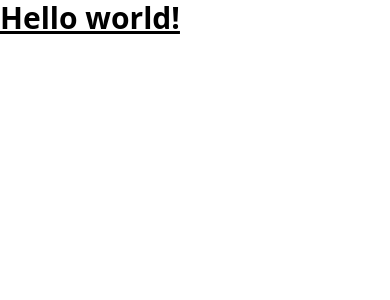
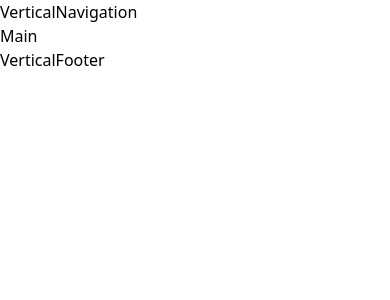
Before and after one commit to smwasifzamanomee/vendor_ecommerce_website, a Next.js app in the folder v_ecom_web_frontend/: page / in a window 390 px wide. Shown: the top 300 px of the page. Built offline with nearby package versions, Linux system fonts and the light colour scheme.

Commit message:
dektop and mobile layout setup

```diff
--- /dev/null
+++ b/v_ecom_web_frontend/components/home/Main.jsx
@@ -0,0 +1,9 @@
+import React from 'react'
+
+const Main = () => {
+  return (
+    <div>Main</div>
+  )
+}
+
+export default Main
--- /dev/null
+++ b/v_ecom_web_frontend/components/layout/HorizontalLayout/index.jsx
@@ -0,0 +1,11 @@
+import HorizontalFooter from "@/components/shared/HorizontalLayout/HorizontalFooter";
+import HorizontalNavigation from "@/components/shared/HorizontalLayout/HorizontalNavigation";
+
+
+export default function HorizontalLayout({ children, className }) {
+  return (
+    <div className={className}>
+      <HorizontalNavigation /> {children} <HorizontalFooter />
+    </div>
+  );
+}
--- /dev/null
+++ b/v_ecom_web_frontend/components/layout/VerticalLayout/index.jsx
@@ -0,0 +1,11 @@
+import VerticalFooter from "@/components/shared/VerticalLayout/VerticalFooter";
+import VerticalNavigation from "@/components/shared/VerticalLayout/VerticalNavigation";
+
+
+export default function VerticalLayout({ children, className }) {
+  return (
+    <div className={className}>
+      <VerticalNavigation /> {children} <VerticalFooter />
+    </div>
+  );
+}
--- /dev/null
+++ b/v_ecom_web_frontend/components/shared/HorizontalLayout/HorizontalFooter.jsx
@@ -0,0 +1,9 @@
+import React from 'react'
+
+const HorizontalFooter = () => {
+  return (
+    <div>HorizontalFooter</div>
+  )
+}
+
+export default HorizontalFooter
--- /dev/null
+++ b/v_ecom_web_frontend/components/shared/HorizontalLayout/HorizontalNavigation.jsx
@@ -0,0 +1,9 @@
+import React from 'react'
+
+const HorizontalNavigation = () => {
+  return (
+    <div>HorizontalNavigation</div>
+  )
+}
+
+export default HorizontalNavigation
--- /dev/null
+++ b/v_ecom_web_frontend/components/shared/VerticalLayout/VerticalFooter.jsx
@@ -0,0 +1,9 @@
+import React from 'react'
+
+const VerticalFooter = () => {
+  return (
+    <div>VerticalFooter</div>
+  )
+}
+
+export default VerticalFooter
--- /dev/null
+++ b/v_ecom_web_frontend/components/shared/VerticalLayout/VerticalNavigation.jsx
@@ -0,0 +1,9 @@
+import React from 'react'
+
+const VerticalNavigation = () => {
+  return (
+    <div>VerticalNavigation</div>
+  )
+}
+
+export default VerticalNavigation
--- a/v_ecom_web_frontend/pages/index.js
+++ b/v_ecom_web_frontend/pages/index.js
@@ -1,7 +1,19 @@
+import Main from "@/components/home/Main";
+import HorizontalLayout from "../components/layout/HorizontalLayout";
+import VerticalLayout from "../components/layout/VerticalLayout";
+
 export default function Home() {
   return (
-    <h1 className="text-3xl font-bold underline">
-      Hello world!
-    </h1>
-  )
+    <>
+      {/* Desktop Layout */}
+      <HorizontalLayout className={"sm:hidden md:hidden "}>
+        <Main />
+      </HorizontalLayout>
+
+      {/* Mobile Layout */}
+      <VerticalLayout className={"xl:hidden lg:hidden"}>
+        <Main />
+      </VerticalLayout>
+    </>
+  );
 }
--- a/v_ecom_web_frontend/tailwind.config.js
+++ b/v_ecom_web_frontend/tailwind.config.js
@@ -14,7 +14,7 @@ module.exports = {
       },
       screens: {
         //Add our screen sizes
-        'sm': {'min': '370px','max': '768px'},
+        'sm': {'min': '360px','max': '768px'},
         'md': {'min': '769px', 'max': '992px'},
         'lg': {'min': '993px' },
         'xl': { 'min': '1300px'}
```
